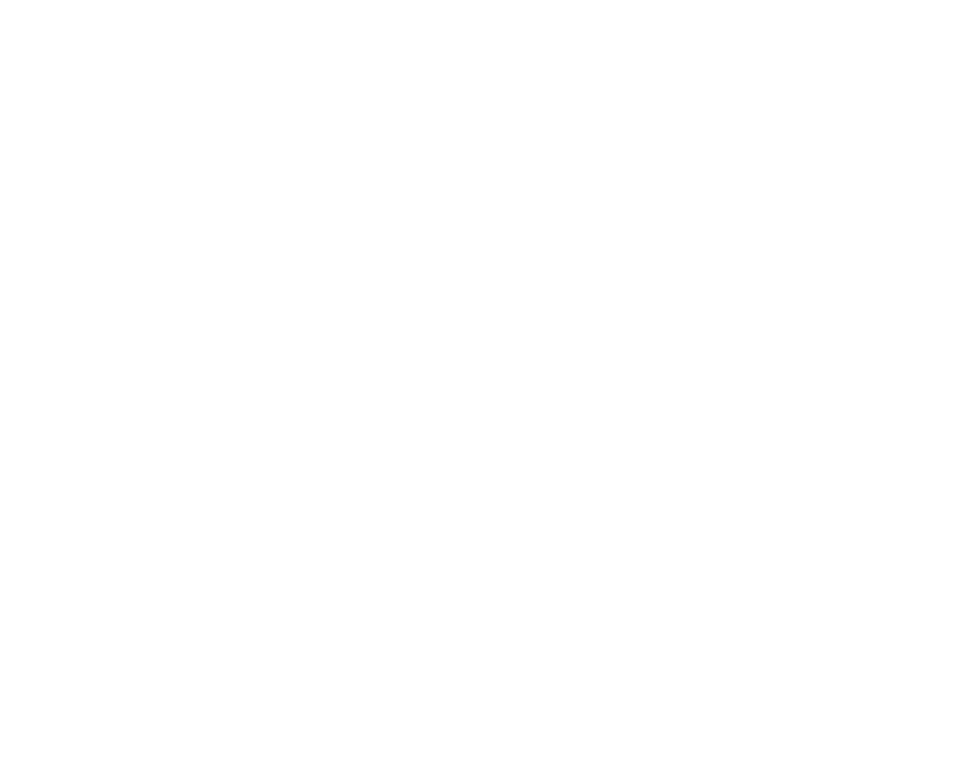
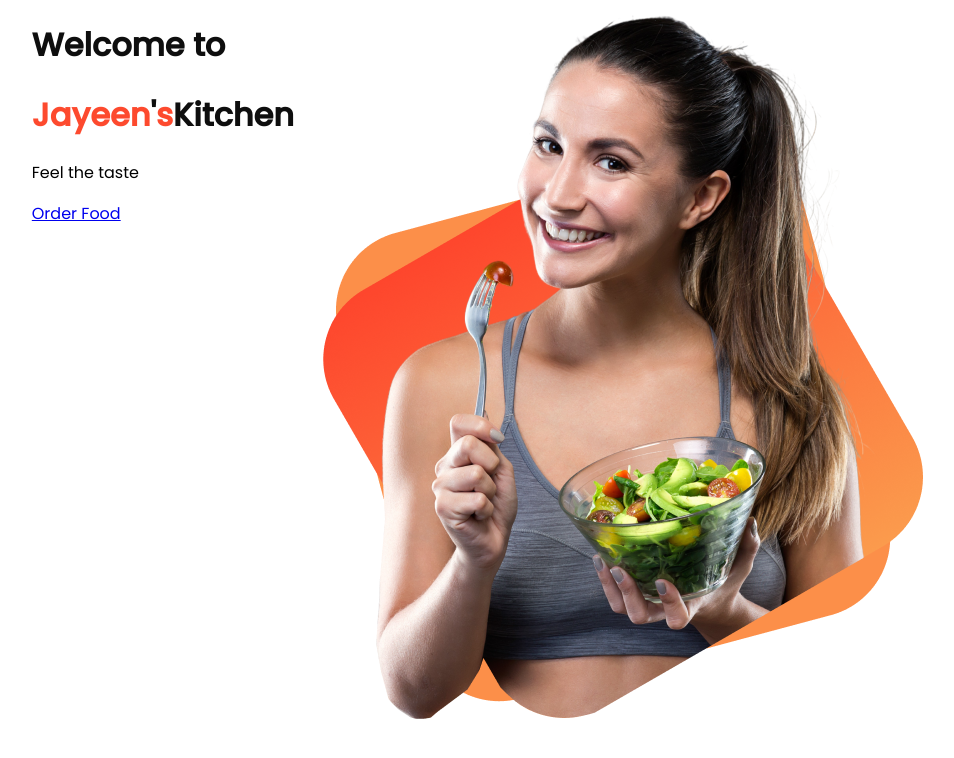
Before and after one commit to jayeen28/resturent, a plain HTML site: page index.html in a window 1280 px wide. Shown: the whole page, without its empty margins (45-999 px from the left). Drawn offline with Linux system fonts and the light colour scheme.

Commit message:
header content added

```diff
--- a/index.html
+++ b/index.html
@@ -6,9 +6,26 @@
     <meta name="viewport" content="width=device-width, initial-scale=1.0">
     <link rel="stylesheet" href="style.css">
     <link rel="shortcut icon" href="images/fav-icon.png" type="image/x-icon">
+    <link rel="preconnect" href="https://fonts.googleapis.com">
+    <link rel="preconnect" href="https://fonts.gstatic.com" crossorigin>
+    <link href="https://fonts.googleapis.com/css2?family=Poppins:wght@200;400;500&display=swap" rel="stylesheet">
     <title>Jayeen's Kitchen</title>
 </head>
 <body>
-
+    <header>
+        <div class="container">
+            <div class="d-flex">
+                <div class="h-description">
+                    <h1>Welcome to</h1>
+                    <h1><span style="color:#FD4A2E">Jayeen</span>'<span style="color:#FD4A2E;">s</span>Kitchen</h1>
+                    <p>Feel the taste</p>
+                    <a href="#" target="_blank">Order Food</a>
+                </div>
+                <div class="h-img">
+                    <img src="images/head-image.png" alt="head-image">
+                </div>
+            </div>
+        </div>
+    </header>
 </body>
 </html>
--- a/style.css
+++ b/style.css
@@ -0,0 +1,13 @@
+body{
+    margin:0;
+    font-family:'poppins',roboto;
+}
+.container{
+    padding:0% 6%;
+}
+.d-flex{
+    display:flex;
+}
+h1{
+    color: #0E0E0E;
+}
```
Also changed, not shown: images/head-image.png (added).
